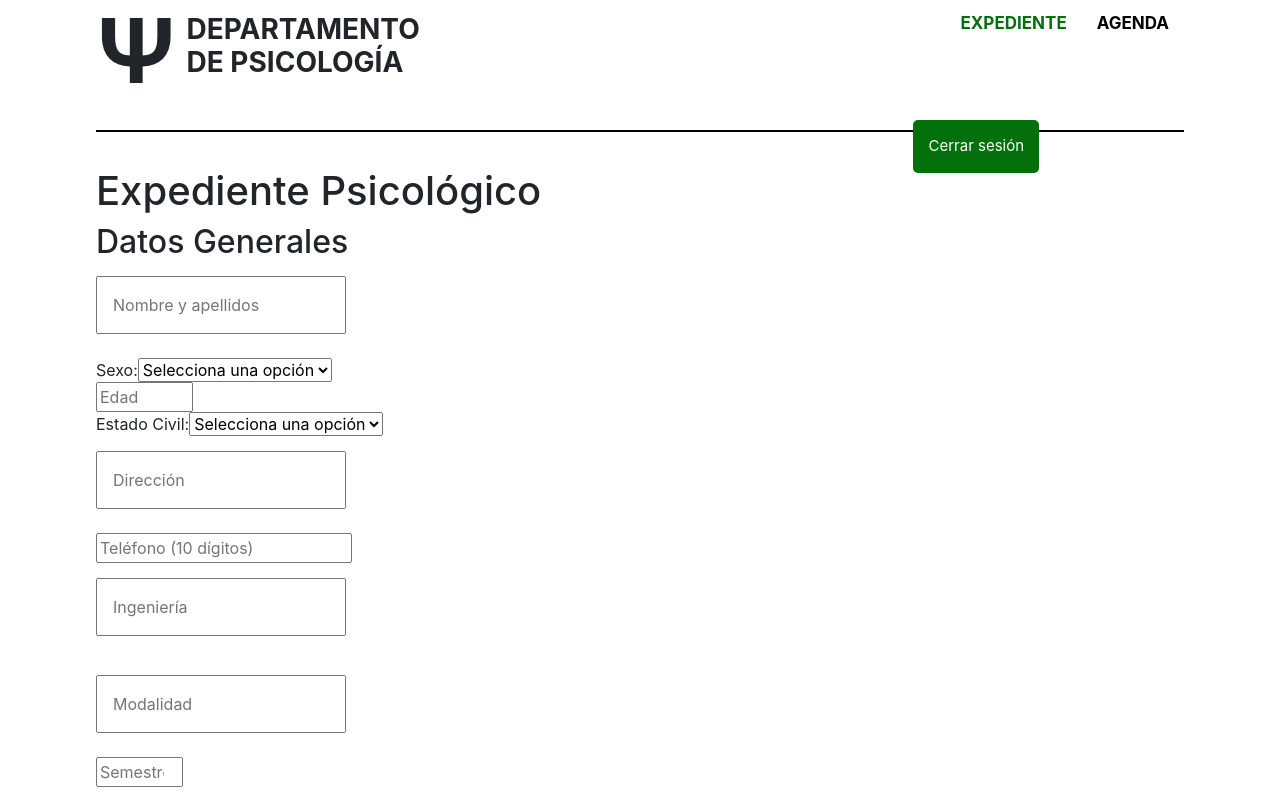
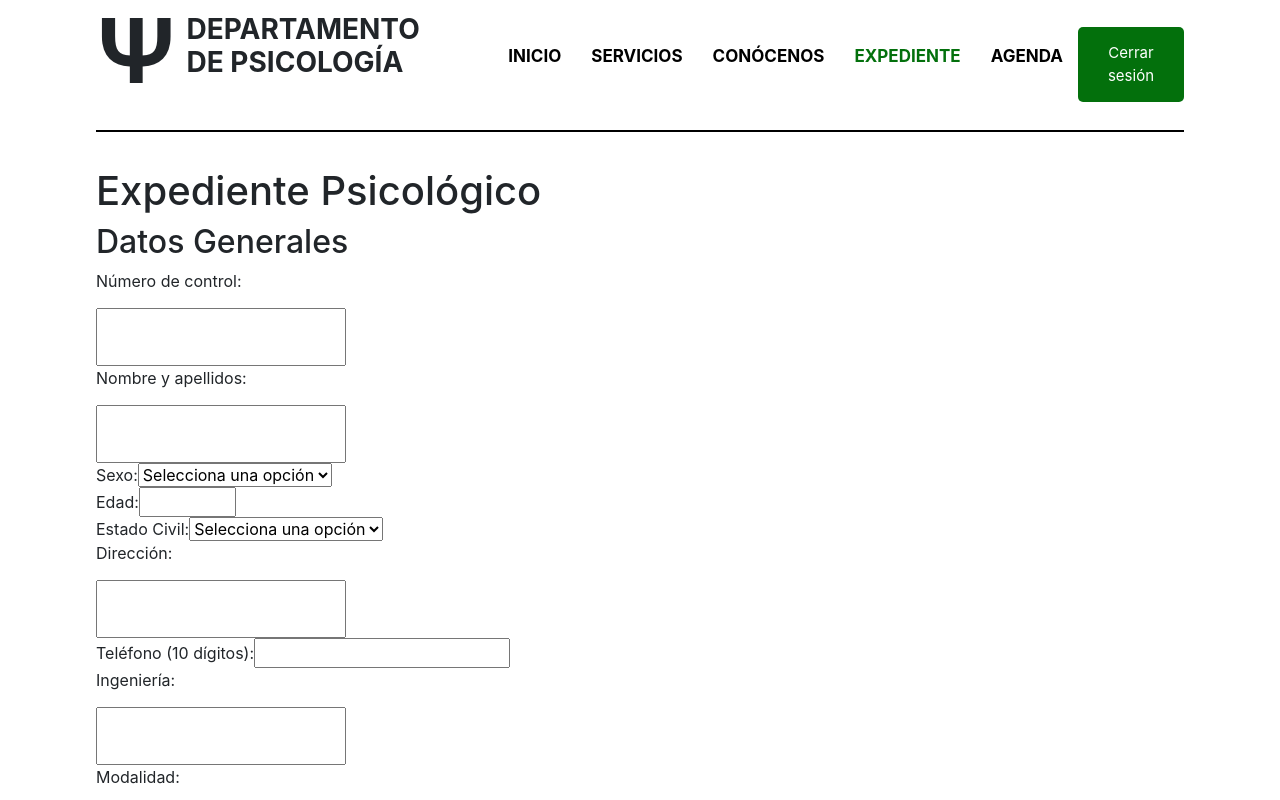
Before and after one commit to Nivi018/Proyecto_Psicologia, a React (Create React App) app: page /expediente in a window 1280 px wide. Shown: the top 800 px of the page. Built offline with nearby package versions, Linux system fonts and the light colour scheme; sample sign-in values are in the browser's storage.

Commit message:
funcionalidad de fromulario registar expediente funcional

```diff
--- a/src/components/Expediente.js
+++ b/src/components/Expediente.js
@@ -1,4 +1,5 @@
 import React, { useState } from 'react';
+import { ExpedienteForm } from './common/ExpedienteFom';
 
 export const Expediente = () => {
   const [formData, setFormData] = useState({
@@ -17,145 +18,118 @@ export const Expediente = () => {
   });
 
   const handleChange = (e) => {
-    setFormData({ ...formData, [e.target.name]: e.target.value });
+    const { name, value } = e.target;
+    setFormData((prevData) => ({ ...prevData, [name]: value }));
   };
 
-  const handleSubmit = (e) => {
+  const handleSubmit = async (e) => {
     e.preventDefault();
-    console.log('Expediente:', formData);
-    // Aquí podrías enviar los datos a un backend o procesarlos como necesites
+
+    // Preparar el objeto JSON para enviar
+    const expedienteData = {
+      no_control: formData.numeroControl,
+      sexo: formData.sexo,
+      edad: Number(formData.edad),
+      estado_civil: formData.estadoCivil,
+      direccion: formData.direccion,
+      telefono: formData.telefono,
+      ingenieria: formData.ingenieria,
+      modalidad: formData.modalidad,
+      semestre: Number(formData.semestre),
+      fecha_registro: formData.fechaRegistro,
+      numero_sesiones: Number(formData.numeroSesiones),
+    };
+
+    try {
+      const response = await fetch('http://localhost:3000/api/expediente/crearExpediente', {
+        method: 'POST',
+        headers: {
+          'Content-Type': 'application/json',
+        },
+        body: JSON.stringify(expedienteData),
+      });
+
+      if (!response.ok) {
+        throw new Error('Error en la creación del expediente');
+      }
+
+      const data = await response.json();
+      console.log('Expediente creado:', data);
+      // Aquí podrías manejar el éxito, por ejemplo, redirigir al usuario o mostrar un mensaje
+
+    } catch (error) {
+      console.error('Error:', error);
+      // Aquí podrías manejar el error, como mostrar un mensaje al usuario
+    }
   };
+
+  const formFields = [
+    { label: 'Número de control', type: 'text', name: 'numeroControl', required: true },
+    { label: 'Nombre y apellidos', type: 'text', name: 'nombre', required: true },
+    {
+      label: 'Sexo',
+      type: 'select',
+      name: 'sexo',
+      options: [
+        { value: '', label: 'Selecciona una opción' },
+        { value: 'masculino', label: 'Masculino' },
+        { value: 'femenino', label: 'Femenino' },
+        { value: 'otro', label: 'Otro' },
+      ],
+      required: true,
+    },
+    { label: 'Edad', type: 'number', name: 'edad', required: true, min: 0, max: 100 },
+    {
+      label: 'Estado Civil',
+      type: 'select',
+      name: 'estadoCivil',
+      options: [
+        { value: '', label: 'Selecciona una opción' },
+        { value: 'soltero', label: 'Soltero' },
+        { value: 'casado', label: 'Casado' },
+        { value: 'divorciado', label: 'Divorciado' },
+        { value: 'viudo', label: 'Viudo' },
+      ],
+      required: true,
+    },
+    { label: 'Dirección', type: 'text', name: 'direccion', required: true },
+    {
+      label: 'Teléfono (10 dígitos)',
+      type: 'tel',
+      name: 'telefono',
+      required: true,
+      pattern: '[0-9]{10}',
+      title: 'El número debe contener exactamente 10 dígitos.',
+    },
+    { label: 'Ingeniería', type: 'text', name: 'ingenieria', required: true },
+    { label: 'Modalidad', type: 'text', name: 'modalidad', required: true },
+    { label: 'Semestre', type: 'number', name: 'semestre', required: true, min: 1, max: 12 },
+
+    { label: 'Fecha de Registro', type: 'date', name: 'fechaRegistro', required: true },
+    { label: 'Número de sesiones', type: 'number', name: 'numeroSesiones', required: true, min: 0 },
+  ];
 
   return (
     <div className='page'>
       <h1>Expediente Psicológico</h1>
       <form onSubmit={handleSubmit}>
         <h2>Datos Generales</h2>
-
-        <input
-          type="text"
-          placeholder="Nombre y apellidos"
-          name="nombre"
-          value={formData.nombre}
-          onChange={handleChange}
-          required
-        /> <br/>
-
-        Sexo:
-        <select
-          name="sexo"
-          value={formData.sexo}
-          onChange={handleChange}
-          required
-        >
-          <option value="">Selecciona una opción</option>
-          <option value="masculino">Masculino</option>
-          <option value="femenino">Femenino</option>
-          <option value="otro">Otro</option>
-        </select><br/>
-
-        <input
-          type="number"
-          placeholder="Edad"
-          name="edad"
-          value={formData.edad}
-          onChange={handleChange}
-          required
-          min="0"
-          max="100"
-        /><br/>
-
-        Estado Civil:
-        <select
-          name="estadoCivil"
-          value={formData.estadoCivil}
-          onChange={handleChange}
-          required
-        >
-          <option value="">Selecciona una opción</option>
-          <option value="soltero">Soltero</option>
-          <option value="casado">Casado</option>
-          <option value="divorciado">Divorciado</option>
-          <option value="viudo">Viudo</option>
-        </select><br/>
-
-        <input
-          type="text"
-          placeholder="Dirección"
-          name="direccion"
-          value={formData.direccion}
-          onChange={handleChange}
-          required
-        /><br/>
-
-        <input
-          type="tel"
-          placeholder="Teléfono (10 dígitos)"
-          name="telefono"
-          value={formData.telefono}
-          onChange={handleChange}
-          required
-          pattern="[0-9]{10}"
-          title="El número debe contener exactamente 10 dígitos."
-        /><br/>
-
-        <input
-          type="text"
-          placeholder="Ingeniería"
-          name="ingenieria"
-          value={formData.ingenieria}
-          onChange={handleChange}
-          required
-        /><br/>
-
-        <input
-          type="text"
-          placeholder="Modalidad"
-          name="modalidad"
-          value={formData.modalidad}
-          onChange={handleChange}
-          required
-        /><br/>
-
-        <input
-          type="number"
-          placeholder="Semestre"
-          name="semestre"
-          value={formData.semestre}
-          onChange={handleChange}
-          required
-          min="1"
-          max="12"
-        /><br/>
-
-        <input
-          type="text"
-          placeholder="Número de control"
-          name="numeroControl"
-          value={formData.numeroControl}
-          onChange={handleChange}
-          required
-        /><br/>
-
-        Fecha de Registro:
-        <input
-          type="date"
-          name="fechaRegistro"
-          value={formData.fechaRegistro}
-          onChange={handleChange}
-          required
-        /><br/>
-
-        <input
-          type="number"
-          placeholder="Número de sesiones"
-          name="numeroSesiones"
-          value={formData.numeroSesiones}
-          onChange={handleChange}
-          required
-          min="0"
-        /><br/>
-
+        {formFields.map((field) => (
+          <ExpedienteForm
+            key={field.name}
+            label={field.label}
+            type={field.type}
+            name={field.name}
+            value={formData[field.name]}
+            onChange={handleChange}
+            required={field.required}
+            options={field.options}
+            min={field.min}
+            max={field.max}
+            pattern={field.pattern}
+            title={field.title}
+          />
+        ))}
         <input type="submit" value="Generar Expediente" />
       </form>
     </div>
--- /dev/null
+++ b/src/components/common/ExpedienteFom.js
@@ -0,0 +1,36 @@
+    import React from 'react';
+
+    export const ExpedienteForm = ({ label, type, name, value, onChange, required, options, ...rest }) => {
+    return (
+        <div>
+        <label>
+            {label}:
+            {type === 'select' ? (
+            <select
+                name={name}
+                value={value}
+                onChange={onChange}
+                required={required}
+                {...rest}
+            >
+                {options.map((option) => (
+                <option key={option.value} value={option.value}>
+                    {option.label}
+                </option>
+                ))}
+            </select>
+            ) : (
+            <input
+                type={type}
+                name={name}
+                value={value}
+                onChange={onChange}
+                required={required}
+                {...rest}
+            />
+            )}
+        </label>
+        <br />
+        </div>
+    );
+    };
--- a/src/components/layout/HeaderNav.js
+++ b/src/components/layout/HeaderNav.js
@@ -26,6 +26,42 @@ export const HeaderNav = () => {
                             {/* Rutas comunes para todos los usuarios logueados */}
                             {role === 'admin' && (
                                 <>
+
+
+
+
+
+
+                                    {/*qui puedes colocar los NacLink para las rutas de los demas modulos de administrador */}
+                                </>
+                            )}
+
+
+                            <li>
+                                <NavLink
+                                    to="/inicio"
+                                    className={({ isActive }) => (isActive ? 'active' : '')}
+                                >
+                                    Inicio
+                                </NavLink>
+                            </li>
+                            <li>
+                                <NavLink
+                                    to="/portafolio"
+                                    className={({ isActive }) => (isActive ? 'active' : '')}
+                                >
+                                    Servicios
+                                </NavLink>
+                            </li>
+                            <li>
+                                <NavLink
+                                    to="/curriculum"
+                                    className={({ isActive }) => (isActive ? 'active' : '')}
+                                >
+                                    Conócenos
+                                </NavLink>
+                            </li>
+
                             <li>
                                 <NavLink
                                     to="/expediente"
@@ -35,9 +71,7 @@ export const HeaderNav = () => {
                                 </NavLink>
                             </li>
 
-                  {/*qui puedes colocar los NacLink para las rutas de los demas modulos de administrador */}
-                </>
-              )}
+
                             <li>
                                 <NavLink
                                     to="/agenda"
@@ -47,12 +81,14 @@ export const HeaderNav = () => {
                                 </NavLink>
                             </li>
 
+                            <button className="btn-logout" onClick={onLogout}>
+                                Cerrar sesión
+                            </button>
+
                             {/*aqui colocas las rutas de navLink de las rutas para usuario */}
                         </ul>
                     </nav>
-          <button className="btn-logout" onClick={onLogout}>
-            Cerrar sesión
-          </button>
+
                 </div>
             ) : (
                 <nav>
--- a/src/index.css
+++ b/src/index.css
@@ -35,7 +35,7 @@ code {
 .header .logo span {
   display: block;
   font-size: 90px;
-  font-weight:bolder;
+  font-weight: bolder;
   margin-top: -30px;
 }
 
@@ -151,46 +151,47 @@ code {
   }
 }
 
-.home h1{
+.home h1 {
   font-family: Georgia, 'Times New Roman', Times, serif;
   font-weight: 400;
   font-size: 60px;
   margin-bottom: 0px;
   margin-top: 80px;
-
 }
 
-.home strong{
+.home strong {
   color: #03700c;
 }
 
-.home h2{
+.home h2 {
   color: rgb(98, 97, 97);
   font-weight: lighter;
   font-size: 32px;
 }
 
-.home .title a{
-  padding: 7px;
-  border-radius: 15px;
-  color: white;
-  background-color:  #03700c;
-  text-decoration: none;
-  transition: all 300ms;
-
-
+.home .title {
+  display: flex;
+  justify-content: center; /* Centrar horizontalmente */
+  align-items: center; /* Centrar verticalmente */
+  margin-top: 20px; /* Espacio superior */
 }
 
-.home .title a:hover,
-input[type="submit"]:hover,
-button:hover{
-  background-color:  rgb(211, 214, 211);
+.home .title a {
+  padding: 15px 30px; /* Mayor padding */
+  border-radius: 5px; /* Bordes redondeados */
   color: white;
+  background-color: #03700c;
+  text-decoration: none;
+  transition: background-color 300ms, color 300ms;
+}
 
+.home .title a:hover {
+  background-color: rgb(211, 214, 211); /* Color de fondo al pasar el mouse */
+  color: #03700c; /* Color del texto */
 }
 
 .page .heading,
-.home .heading{
+.home .heading {
   font-size: 38px;
   font-weight: 500;
   font-style: italic;
@@ -198,35 +199,19 @@ button:hover{
   margin-bottom: 0px;
 }
 
-.page .heading{
+.page .heading {
   font-size: 55px;
-  font-weight: bold;
 }
 
-.home p{
+.home p {
   color: rgb(98, 97, 97);
   font-size: 15px;
 }
 
-
 input[type="text"],
-textarea{
-  display: block;
-  padding: 15px;
-  margin-top: 15px;
-  width: 250px;
-}
-
 input[type="email"],
-textarea{
-  display: block;
-  padding: 15px;
-  margin-top: 15px;
-  width: 250px;
-}
-
 input[type="password"],
-textarea{
+textarea {
   display: block;
   padding: 15px;
   margin-top: 15px;
@@ -234,9 +219,9 @@ textarea{
 }
 
 input[type="submit"],
-button{
+button {
   font-size: 15px;
-  padding: 15px;
+  padding: 15px 30px; /* Mayor padding lateral */
   margin-top: 15px;
   border: 0px;
   border-radius: 5px;
@@ -246,19 +231,24 @@ button{
   transition: all 300ms;
 }
 
-.works{
+input[type="submit"]:hover,
+button:hover {
+  background-color: rgb(211, 214, 211);
+  color: #03700c; /* Mantener el contraste */
+}
+
+.works {
   display: flex;
   flex-wrap: wrap;
 }
 
-.work-item{
-flex-basis: 35%;
+.work-item {
+  flex-basis: 35%;
   flex-grow: 1;
-
   margin: 30px;
 }
 
-.work-item .mask{
+.work-item .mask {
   width: 100%;
   height: 350px;
   overflow: hidden;
@@ -266,25 +256,24 @@ flex-basis: 35%;
   box-shadow: 0px 5px 25px gray;
 }
 
-.work-item img{
+.work-item img {
   width: 100%;
   transition: all 500ms;
 }
 
-.work-item .mask:hover img{
+.work-item .mask:hover img {
   width: 150%;
-  transform: scale( 1);
+  transform: scale(1);
   margin-right: 30%;
-
 }
 
-.work-item span{
+.work-item span {
   display: block;
   color: gray;
   margin-top: 35px;
 }
 
-.work-item h2{
+.work-item h2 {
   font-size: 30px;
   display: block;
   color: black;
@@ -292,17 +281,17 @@ flex-basis: 35%;
   margin-bottom: 10px;
 }
 
-.work-item a{
+.work-item a {
   color: black;
   text-decoration: none;
   transition: all 300ms;
 }
 
-.work-item a:hover{
+.work-item a:hover {
   color: #03700c;
 }
 
-.work-item h3{
+.work-item h3 {
   display: block;
   margin-top: 0px;
   padding-top: 15px;
@@ -310,7 +299,7 @@ flex-basis: 35%;
   border-top: 1px solid #ddd;
 }
 
-.page-work .mask{
+.page-work .mask {
   height: 300px;
   overflow: hidden;
   box-shadow: 0px 0px 20px #ccc;
--- a/src/router/RutasPrivadas.js
+++ b/src/router/RutasPrivadas.js
@@ -1,8 +1,10 @@
 import { Navigate, Outlet } from 'react-router-dom';
 
+// Componente para las rutas privadas
 export const RutasPrivadas = () => {
   // Verificar si el usuario está autenticado
   const isAuthenticated = !!localStorage.getItem('token');
 
+  // Si no está autenticado, redirigir a la página de login
   return isAuthenticated ? <Outlet /> : <Navigate to="/login" />;
 };
```
Lines whose indentation alone changed are shown as unchanged.
